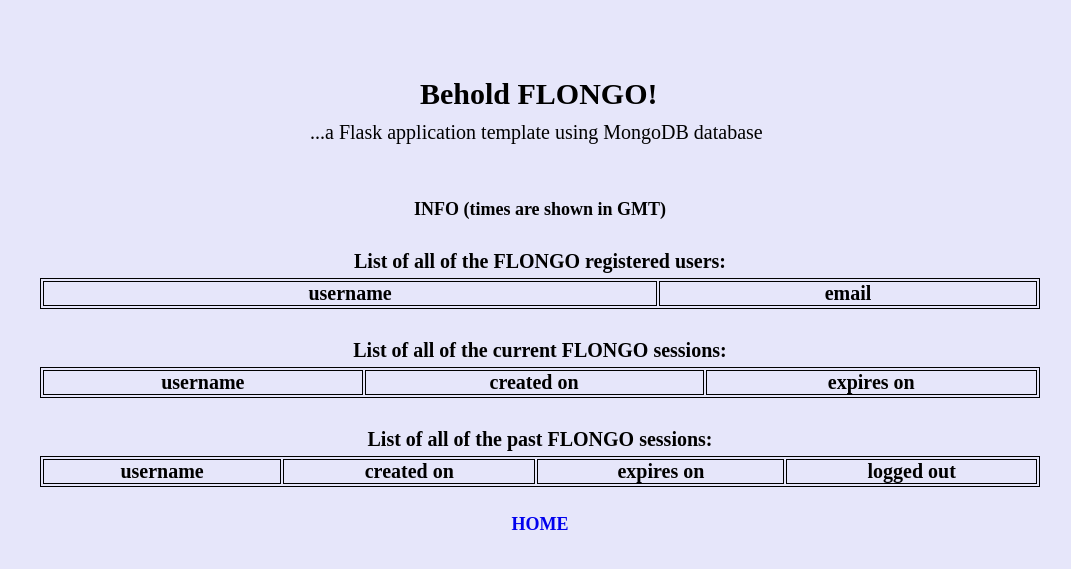
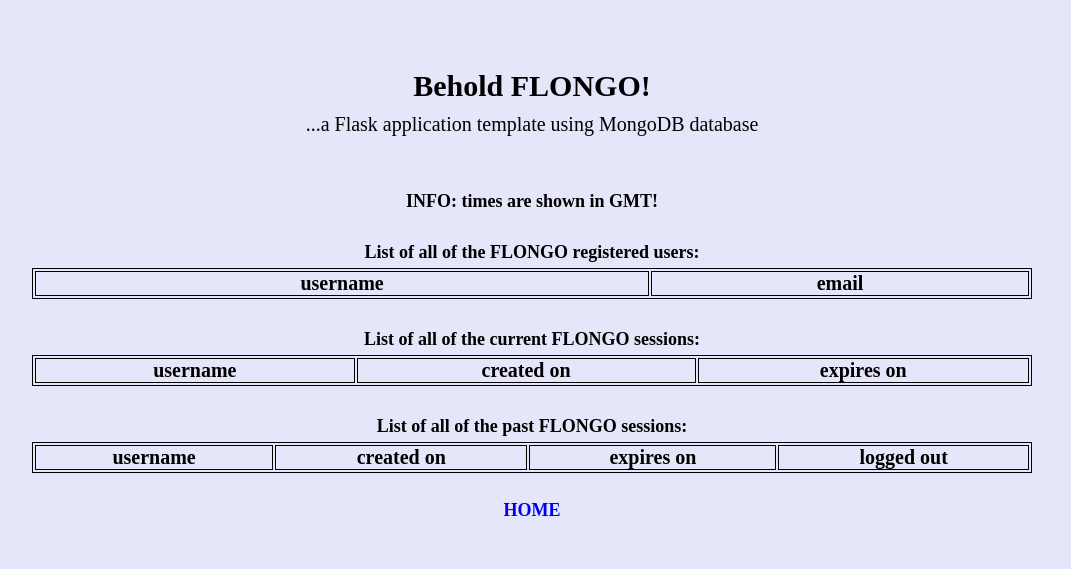
Before and after one commit to samardzicnenad/flongo, a Flask app: page /info in a window 1280 px wide. Shown: the top 569 px of the page, without its empty margins (108-1179 px from the left). Run offline with Flask 2, Linux system fonts and the light colour scheme; data that the repository does not hold is empty.

Commit message:
Style changes - introduced variables and mixins to .scss file

```diff
--- a/flongo/static/sass/style.scss
+++ b/flongo/static/sass/style.scss
@@ -1,30 +1,35 @@
+@mixin centered($margin-top: 0px, $margin-bottom: 0px) {
+    margin: $margin-top auto $margin-bottom auto;
+    text-align: center;
+    width: 100%;
+}
+
+$link-font: bold 18px serif;
+$table-border: 1px solid black;
+
 html {
     background-color: lavender;
 
     body {
-        width: 100%;
+        @include centered();
+        font-size: 20px;
         padding-top: 1.5%;
-        font-size: 20px;
 
         .outer-div {
+            @include centered();
             width: 1000px;
-            margin: 0px auto;
 
             h2 {
-                width: 240px;
-                margin: 50px auto 10px auto;
+                @include centered(50px, 10px);
             }
 
             .sub-title {
-                width: 460px;
                 padding-bottom: 30px;
-                margin: 0px auto;
             }
 
             h3 {
-                text-align: center;
-                margin: 25px auto;
-                font-size: 18px;
+                @include centered(25px, 25px);
+                font: $link-font;
             }
 
             .action {
@@ -33,31 +38,35 @@
                 .action-table {
                     margin: 0 auto;
 
+                    td {
+                        display: inline-grid;
+
+                        input {
+                            float: right;
+                        }
+                    }
+
                     .label {
-                        width: 150px;
                         text-align: right;
+                        width: 190px;
                     }
                 }
             }
 
             .centered-msg {
-                text-align: center;
+                @include centered();
 
                 .caption {
-                    font-weight: bold;
-                    margin: 30px 0 5px 0;
+                    @include centered(30px, 5px);
+                    font: $link-font;
                 }
 
                 table {
-                    border-color: black;
-                    border-width: 1px;
-                    border-style: solid;
-                    width: 100%;
+                    @include centered();
+                    border: $table-border;
 
-                    th{
-                        border-color: black;
-                        border-width: 1px;
-                        border-style: solid;
+                    th {
+                        border: $table-border;
                         padding: 0 5px;
                     }
                 }
@@ -69,12 +78,10 @@
                         background: none;
                         border: none;
                         color: blue;
+                        cursor: pointer;
+                        font: $link-font;
+                        margin-top: 40px;
                         text-decoration: none;
-                        cursor: pointer;
-                        font-family: serif;
-                        font-size: 18px;
-                        font-weight: bold;
-                        margin-top: 40px;
                     }
                     .link-button:focus {
                         outline: none;
@@ -86,9 +93,7 @@
             }
 
             .errors {
-                width: 100%;
-                text-align: center;
-                margin: 0px auto;
+                @include centered();
 
                 li {
                     margin-top: 10px;
@@ -101,16 +106,12 @@
             }
 
             .links {
-                margin-bottom: 10%;
+                @include centered(25px, 20px);
                 overflow: hidden;
-                width: 100%;
-                text-align: center;
-                margin: 25px auto 20px auto;
 
                 a {
+                    font: $link-font;
                     text-decoration: none;
-                    font-size: 18px;
-                    font-weight: bold;
                 }
             }
         }
--- a/flongo/templates/info.html
+++ b/flongo/templates/info.html
@@ -1,6 +1,6 @@
 {% extends "base_template.html" %}
 {% block content %}
-<h3>INFO (times are shown in GMT)</h3>
+<h3>INFO: times are shown in GMT!</h3>
 <div class="centered-msg">
     <div class="caption">List of all of the FLONGO registered users:</div>
     <table>
```
